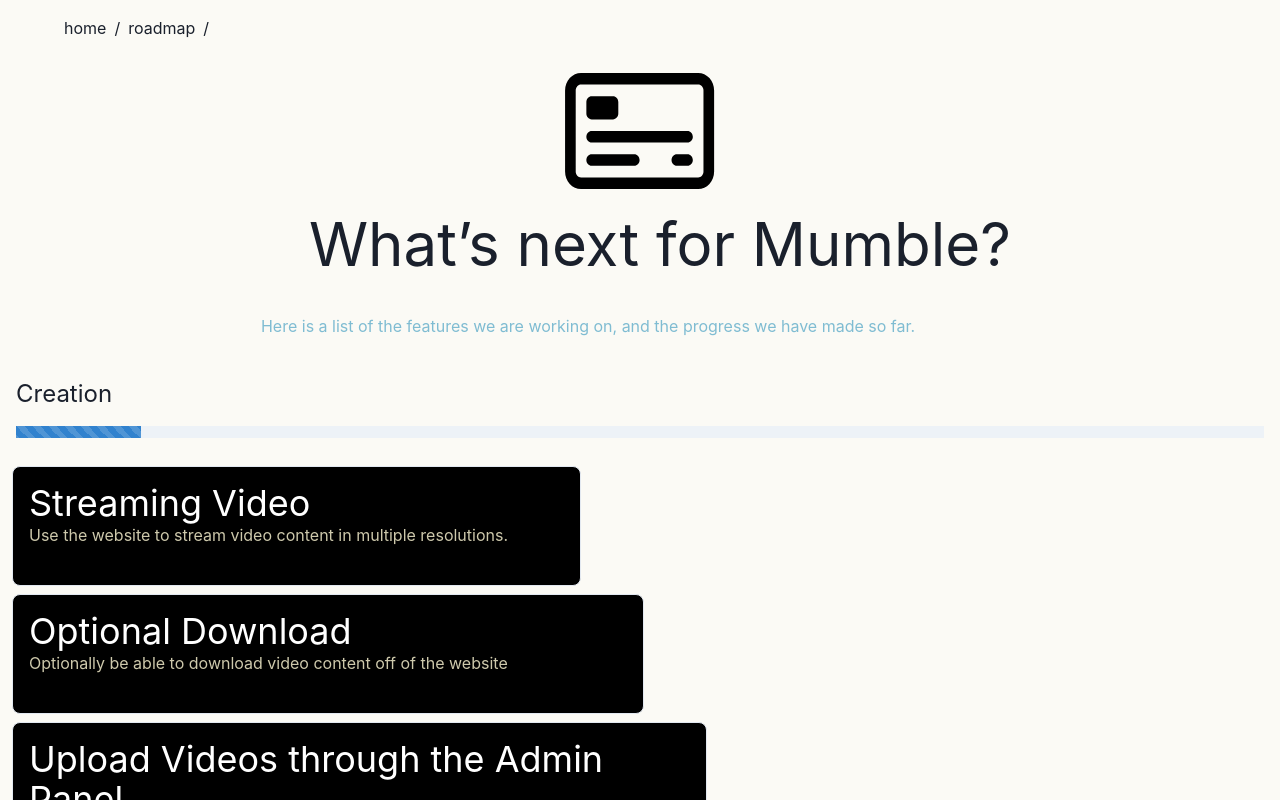
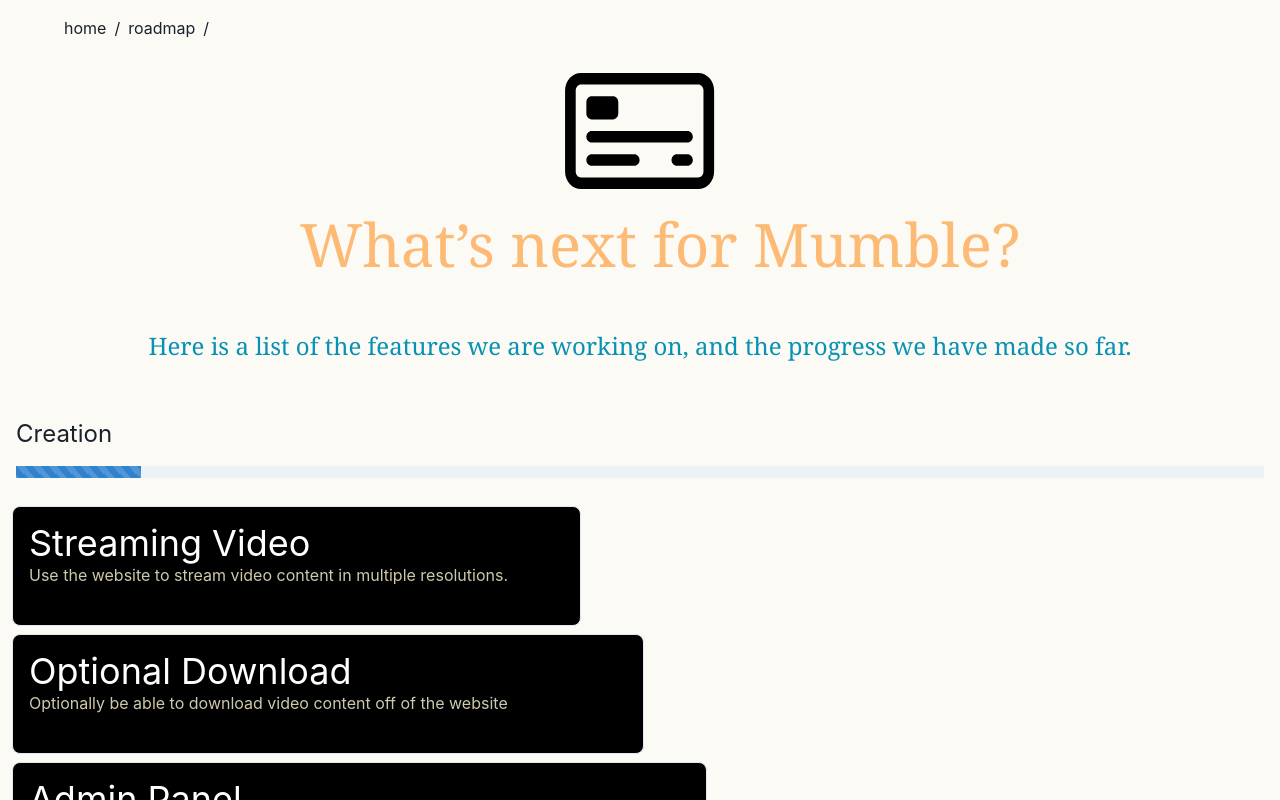
Before and after one commit to Mumble-Tech/Mumble, a React (Vite) app in the folder client/: page /roadmap in a window 1280 px wide. Shown: the top 800 px of the page. Built offline with nearby package versions, Linux system fonts and the light colour scheme.

Commit message:
fixed the layout of the landing website

```diff
--- a/client/package.json
+++ b/client/package.json
@@ -11,6 +11,7 @@
     "@chakra-ui/react": "^2.3.6",
     "@emotion/react": "^11",
     "@emotion/styled": "^11",
+    "firebase": "^9.12.1",
     "framer-motion": "^6",
     "react": "^18.2.0",
     "react-dom": "^18.2.0",
--- a/client/src/Landing.tsx
+++ b/client/src/Landing.tsx
@@ -52,10 +52,10 @@
 
         <Center>
           <div className='header-text'>
-            <h1 className='text-6xl font-regular flex justify-center p-2 ml-10 mb-6'>Welcome to Mumble</h1>
+            <h1 className='text-6xl font-regular flex justify-center p-2 ml-10 mb-6 font-medium font-serif text-orange-300 '>Welcome to Mumble</h1>
           </div>
         </Center>
-          <p className='text-1xl font-regular flex justify-center p-2 ml-10 mb-10'>Mumble is a streaming service for people to stream their Christian Sermon streams to. It aims to solve the problem that some people at churches don’t understand how to use a streaming service, but we also solve the problem of only being able to stream from the U.S. Streaming to Mumble can be done anywhere.  </p>
+          <p className='text-2xl font-regular flex justify-center p-2 ml-10 mb-10 text-center font-serif text-purple-400'>Mumble is a streaming service for people to stream their Christian Sermon streams to. It aims to solve the problem that some people at churches don’t understand how to use a streaming service, but we also solve the problem of only being able to stream from the U.S. Streaming to Mumble can be done anywhere.  </p>
         <Center>
 
         </Center>
@@ -67,14 +67,14 @@
             <Stack>
                 <Popover>
                   <PopoverTrigger>
-                    <Button bg='#9ED2C6' w='30vw' h='8vh'>Join the Email List</Button>
+                    <Button w='30vw' bg='#fb923c' h='8vh'>Join the Email List</Button>
                   </PopoverTrigger>
                   <PopoverContent>
                     <PopoverArrow />
                     <PopoverCloseButton />
                     <PopoverHeader>We will email you with updates</PopoverHeader>
                     <PopoverBody>
-                      <Input placeholder='email' bgColor='#FFFFFF' className='p-4 w-full mb-2 border rounded-md border-gray-200' />
+                      <Input type='email' placeholder='email' bgColor='#FFFFFF' className='p-4 w-full mb-2 border rounded-md border-gray-200' />
                       <Button onClick={() => { setClick(!click) }}>Submit</Button>
                     </PopoverBody>
                   </PopoverContent>
--- a/client/src/components/slideshow/data/images.ts
+++ b/client/src/components/slideshow/data/images.ts
@@ -3,6 +3,8 @@
     "https://cdn.pixabay.com/photo/2015/02/24/15/41/wolf-647528_960_720.jpg",
     "https://cdn.pixabay.com/photo/2021/01/21/15/54/books-5937716_960_720.jpg",
     "https://cdn.pixabay.com/photo/2015/04/23/21/59/tree-736875_960_720.jpg",
-    "https://cdn.pixabay.com/photo/2014/05/03/00/56/summerfield-336672_960_720.jpg",
-    "https://cdn.pixabay.com/photo/2015/03/17/14/05/sparkler-677774_960_720.jpg"
+    "https://cdn.pixabay.com/photo/2020/07/06/01/33/forest-5375005_960_720.jpg",
+    "https://cdn.pixabay.com/photo/2015/02/24/15/41/wolf-647528_960_720.jpg",
+    "https://cdn.pixabay.com/photo/2020/07/06/01/33/forest-5375005_960_720.jpg",
+    "https://cdn.pixabay.com/photo/2015/02/24/15/41/wolf-647528_960_720.jpg",
   ];
--- a/client/src/components/slideshow/slider.tsx
+++ b/client/src/components/slideshow/slider.tsx
@@ -7,13 +7,13 @@
 
 export default function Slider() {
   return (
-    <div className='w-full h-96 p-8'>
+    <div className='w-full h-96 p-6 ml-8'>
       <Slide easing="ease">
         {slideImages.map((slide: any, index: any) => {
           return (
             <div className={styles.slide} key={slide}>
-              <div style={{ backgroundImage: `url(${slideImages[index]})` }}>
-                <span>Slide {index + 1}</span>
+              <div style={{ backgroundImage: `url(${slideImages[index + 1]})` }}>
+                {/* <span>Slide {index + 1}</span> */}
               </div>
             </div>
           );
--- a/client/src/views/roadmap.tsx
+++ b/client/src/views/roadmap.tsx
@@ -56,12 +56,12 @@
              </Center>
 
 
-            <Center>
+            <Center className='mb-6'>
                 <Stack>
                 <Center>
-                    <h1 className='text-6xl font-regular flex justify-center p-2 ml-10 mb-6'>What’s next for Mumble?</h1>
+                    <h1 className='text-6xl font-regular flex justify-center p-2 ml-10 mb-6 text-center font-serif text-orange-300'>What’s next for Mumble?</h1>
                 </Center>
-                    <p className='text-1xl mb-6' style={{ color: '#7FBCD2' }}>Here is a list of the features we are working on, and the progress we have made so far.</p>
+                    <p className='text-2xl p-4 text-center font-light font-serif text-cyan-600'>Here is a list of the features we are working on, and the progress we have made so far.</p>
                 </Stack>
             </Center>
 
@@ -78,7 +78,7 @@
                         {/* <Progress value={10} /> */}
                         <Stage pText='Use the website to stream video content in multiple resolutions.' hText='Streaming Video' width='45%'/>
                         <Stage pText='Optionally be able to download video content off of the website' hText='Optional Download'  width='50%'/>
-                        <Stage pText='Use the administration panel to check statistics, and upload new videos of premade content' hText='Upload Videos through the Admin Panel'  width='55%'/>
+                        <Stage pText='Use the administration panel to check statistics, and upload new videos of premade content' hText='Admin Panel'  width='55%'/>
                         <Stage pText='Stream live content through the Mumble App' hText='Actually Stream'  width='60%'/>
                         <Stage pText='Use the Mumble app not only to stream content but also to adjust in real time what is on the consumers screen' hText='Preview the Live Stream'  width='65%'/>
                         <Stage pText='Add Graphics, and Text to the screen live' hText='Add content to Stream'  width='70%'/>
```
